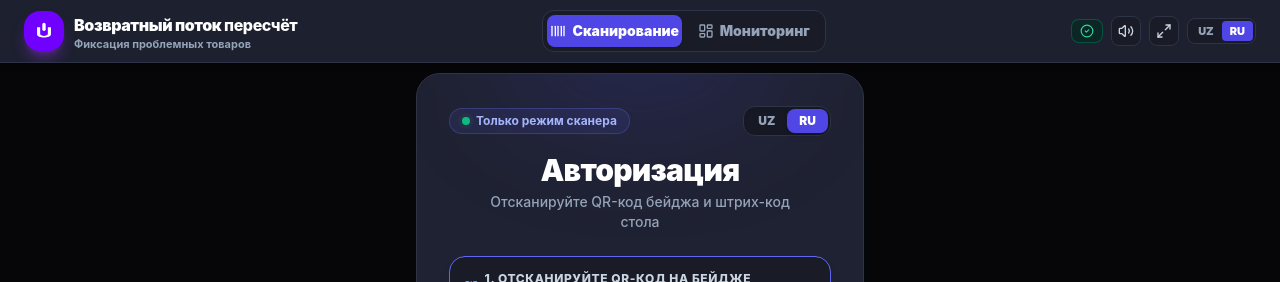
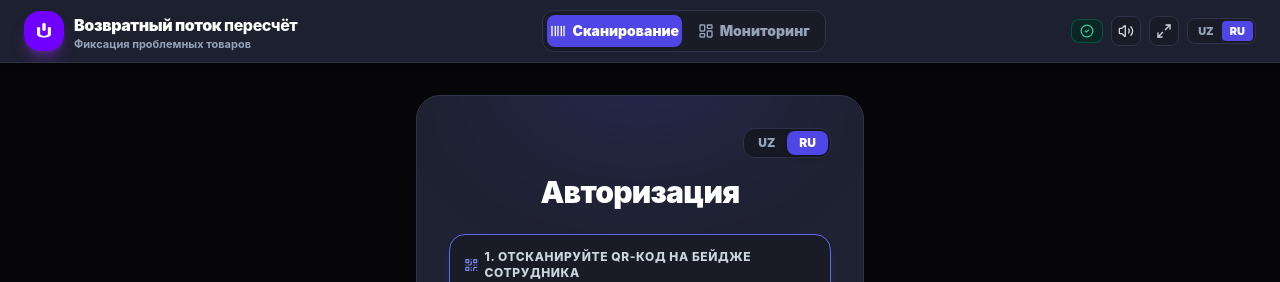
Before and after one commit to theanvarow/warehouse-surplus-tracker, a Next.js app: page / in a window 1280 px wide. Shown: the top 282 px of the page. Built offline with nearby package versions, Linux system fonts and the light colour scheme; no server answers.

Commit message:
refactor(auth): remove scanner mode badge and subtitle from AuthModal header

```diff
--- a/src/components/AuthModal.tsx
+++ b/src/components/AuthModal.tsx
@@ -594,18 +594,9 @@
         {/* Glowing top ambient light */}
         <div className="absolute -top-24 left-1/2 -translate-x-1/2 w-64 h-32 bg-indigo-600/20 blur-3xl rounded-full pointer-events-none" />
 
-        {/* Modal Top Bar: Mode Badge & Language Switcher */}
-        <div className="flex items-center justify-between mb-4 relative z-10">
-          <div className="inline-flex items-center gap-1.5 px-3 py-1 rounded-full bg-indigo-500/10 border border-indigo-500/30 text-indigo-300 text-xs font-bold">
-            <span className="relative flex h-2 w-2">
-              <span className="animate-ping absolute inline-flex h-full w-full rounded-full bg-emerald-400 opacity-75"></span>
-              <span className="relative inline-flex rounded-full h-2 w-2 bg-emerald-500"></span>
-            </span>
-            <span>{language === 'uz' ? 'Faqat Skaner Rejimi' : 'Только режим сканера'}</span>
-          </div>
-
-          {/* Quick Language Switcher directly inside modal */}
-          {onLanguageChange && (
+        {/* Modal Top Bar: Language Switcher */}
+        {onLanguageChange && (
+          <div className="flex items-center justify-end mb-4 relative z-10">
             <div className="flex items-center bg-[#161824] border border-[#2e3347] rounded-xl p-0.5 shadow-inner">
               <button
                 type="button"
@@ -636,17 +627,14 @@
                 RU
               </button>
             </div>
-          )}
-        </div>
+          </div>
+        )}
 
         {/* Modal Header */}
         <div className="flex flex-col items-center text-center mb-6 relative">
           <h2 className="text-2xl sm:text-3xl font-black tracking-tight text-white flex items-center gap-2">
             <span>{t.authTitle}</span>
           </h2>
-          <p className="text-xs sm:text-sm text-slate-400 mt-1 font-medium max-w-xs">
-            {t.authSubtitle}
-          </p>
         </div>
 
         {/* Error / Manual Warning Alert with Lockout Countdown */}
```
